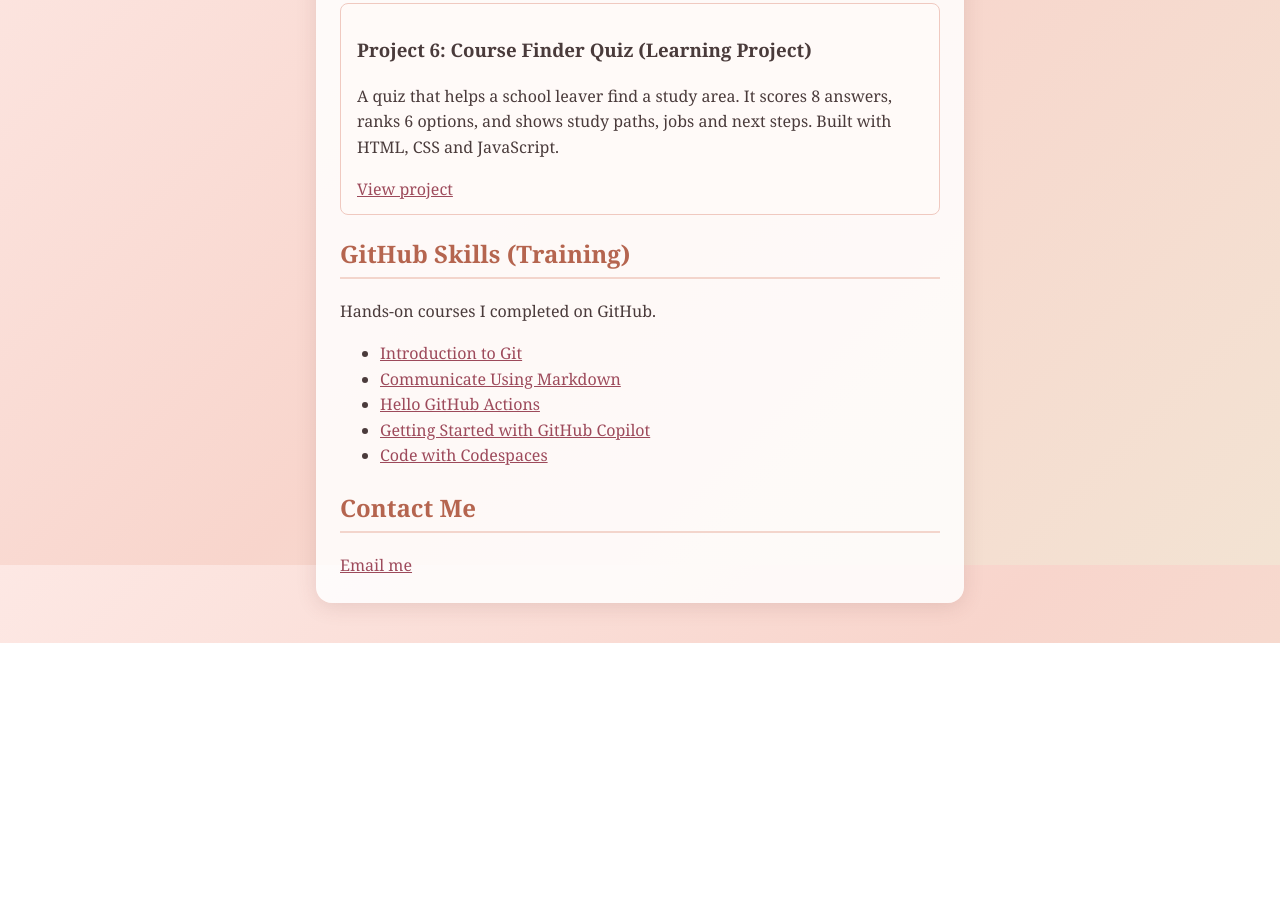
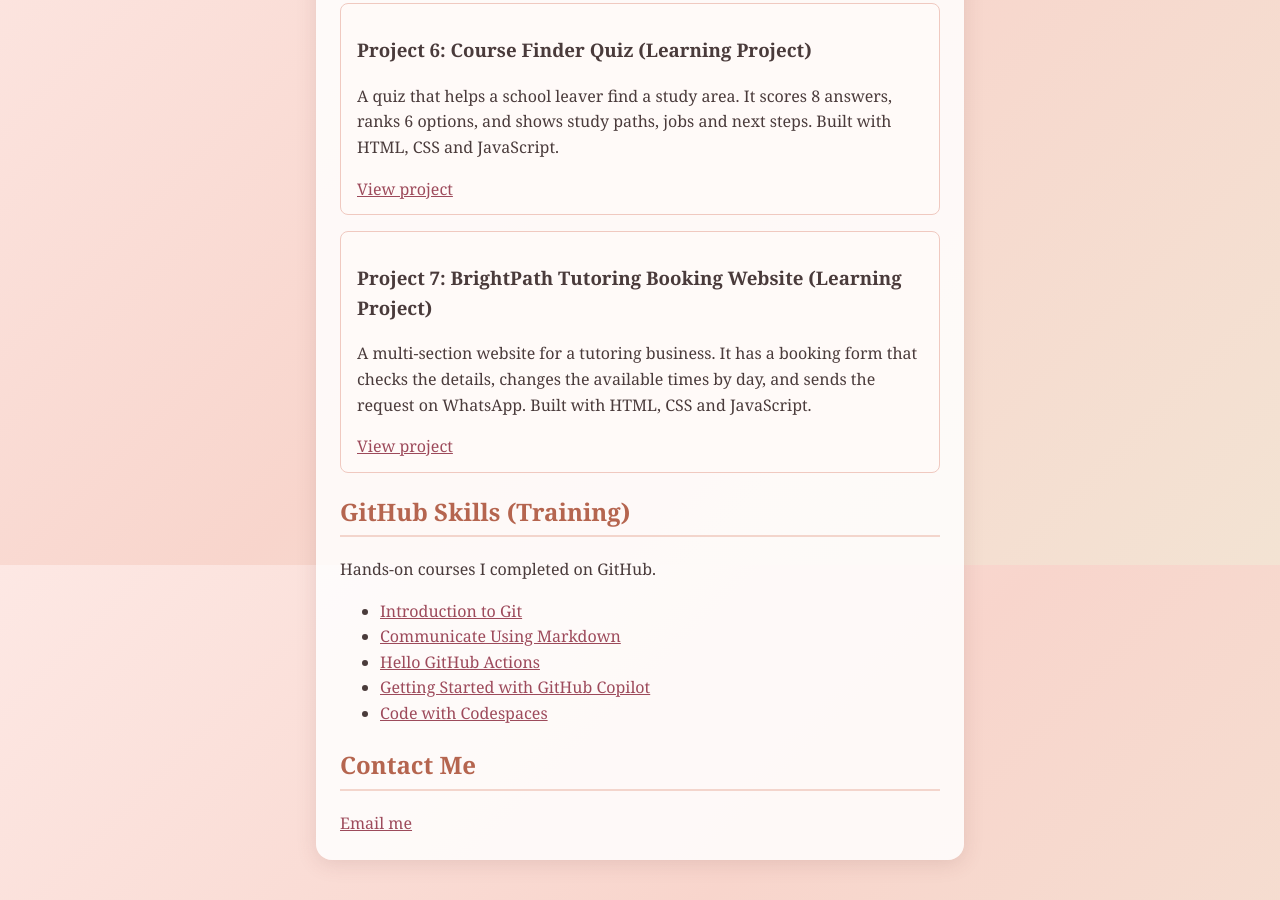
Before and after one commit to phindigee628-creator/my-portfolio, a plain HTML site: page index.html in a window 1280 px wide. Shown: the part 1835-2735 px from the top of the page. Before the commit the page ends 2478 px from the top, so only its background shows below. Drawn offline with Linux system fonts and the light colour scheme.

Commit message:
Add BrightPath Tutoring Booking Website project
Added a new project: BrightPath Tutoring Booking Website, which includes a booking form that checks details and sends requests via WhatsApp.

```diff
--- a/index.html
+++ b/index.html
@@ -65,6 +65,12 @@
   <a href="https://phindigee628-creator.github.io/course-finder/" target="_blank">View project</a>
 </div>
 
+  <div class="project">
+  <h3>Project 7: BrightPath Tutoring Booking Website (Learning Project)</h3>
+  <p>A multi-section website for a tutoring business. It has a booking form that checks the details, changes the available times by day, and sends the request on WhatsApp. Built with HTML, CSS and JavaScript.</p>
+  <a href="https://phindigee628-creator.github.io/tutoring-booking/" target="_blank">View project</a>
+</div>
+
 <h2>GitHub Skills (Training)</h2>
 <p>Hands-on courses I completed on GitHub.</p>
 <ul>
```
